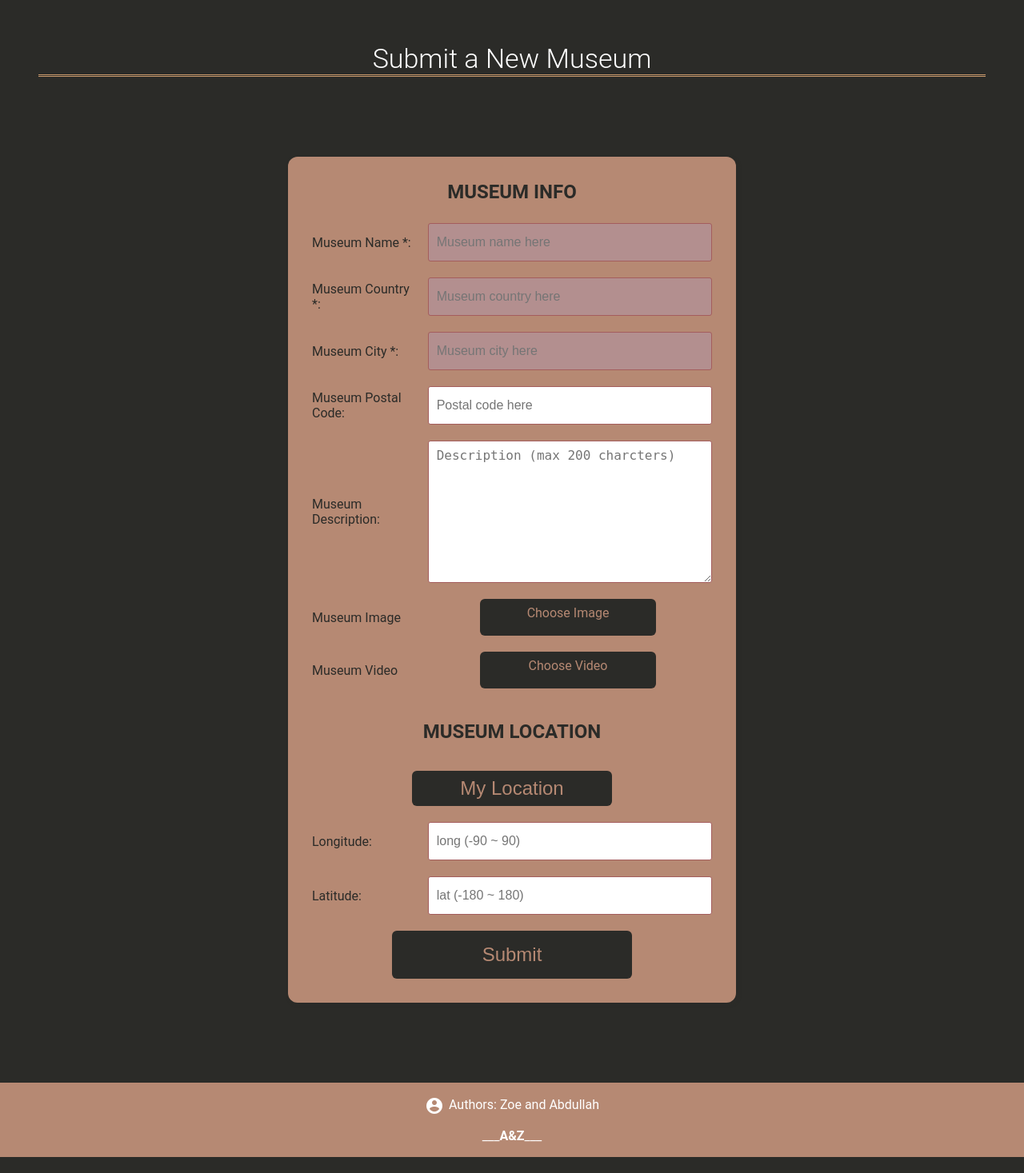
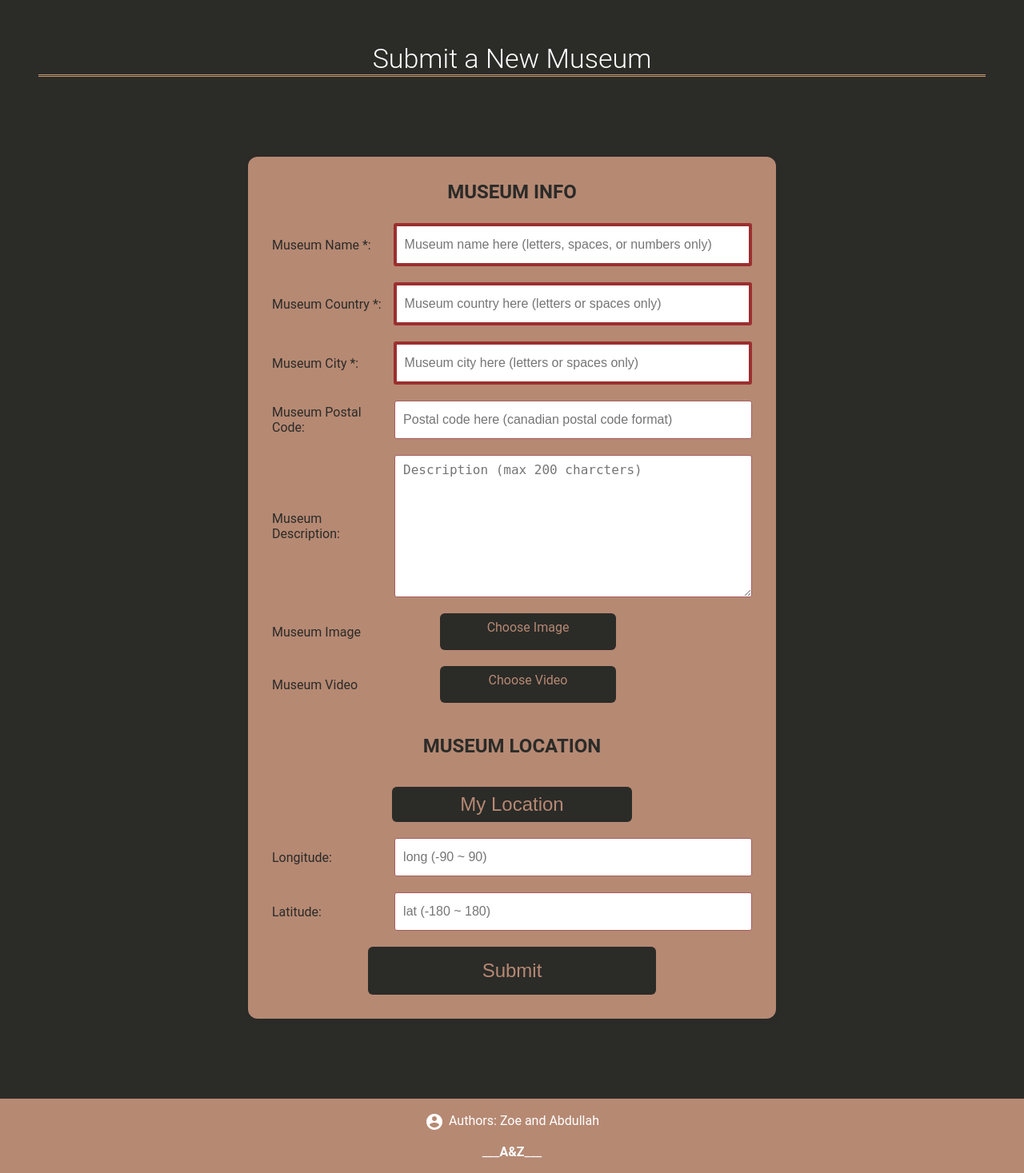
Before and after one commit to Zoe0709/COMPSCI_4WW3, a PHP site: page /submission.html in a window 1280 px wide. Shown: the part 55-1522 px from the top of the page at 80% size. Run offline with PHP 8.4, Linux system fonts and the light colour scheme.

Commit message:
Fixing small issues with the submission page.

```diff
--- a/js/submit.js
+++ b/js/submit.js
@@ -17,8 +17,8 @@ function showPosition(position) {
 
     // Change values in long/lat boxes to the position
     // retrieved in getLocation()
-    long.value = position.coords.longitude;
-    lat.value = position.coords.latitude;
+    long.value = Math.round(position.coords.longitude * 1000) / 1000;
+    lat.value = Math.round(position.coords.latitude * 1000) / 1000;
 }
 // fall back js validation
 function validate(form) {
--- a/styles/submission.css
+++ b/styles/submission.css
@@ -173,7 +173,7 @@ nav a:hover {
 /* Styling the form box  */
 
 .wrapper {
-    max-width: 500px;
+    max-width: 600px;
     background: #B68973;
     margin: 100px auto;
     /* adds a shadow for the form box (makes it look nicer)  */
@@ -238,7 +238,7 @@ nav a:hover {
 
 .wrapper .form .inputfield .input:focus,
 .wrapper .form .inputfield .textarea:focus {
-    border: 3px solid #A45D5D;
+    border: 1px solid #A45D5D;
 }
 
 
@@ -273,7 +273,7 @@ nav a:hover {
 }
 
 input:invalid {
-    background-color: #b38f8f !important;
+    border: 4px solid #9b2f2f !important;
 }
 
 
@@ -412,3 +412,7 @@ footer {
         color: #A45D5D;
     }
 }
+
+:root {
+    --animate-delay: 0.3s;
+}
--- a/submission.html
+++ b/submission.html
@@ -19,6 +19,7 @@
     <meta name="viewport" content="width = device-width, initial-scale = 1, minimum-scale = 1, maximum-scale = 5" />
 
     <!-- Referencing the css file -->
+    <link rel="stylesheet" href="https://cdnjs.cloudflare.com/ajax/libs/animate.css/4.1.1/animate.min.css" />
     <link rel="stylesheet" type="text/css" href="./styles/submission.css">
 
     <!-- Referencing the js file -->
@@ -141,7 +142,7 @@
 
             <!-- The form that will take the information about the Museum
             (A temporary URI to submit the form information ) -->
-            <form class="wrapper" onsubmit="return validate(this)">
+            <form class="wrapper animate__animated animate__fadeIn" onsubmit="return validate(this)">
 
                 <!-- The form is divided into 2 parts -->
                 <div class="form">
@@ -153,37 +154,37 @@
                         -->
 
                     <!-- The tittle for the first part in the form -->
-                    <div class="title">
+                    <div class="title animate__animated animate__fadeIn animate__delay-1s">
                         Museum Info
                     </div>
 
                     <!-- **REQUIRED** The name of the museum **REQUIRED** -->
-                    <div class="inputfield">
+                    <div class="inputfield animate__animated animate__fadeIn animate__delay-2s">
                         <label>Museum Name *:</label>
-                        <input type="text" pattern="^[a-zA-Z\s0-9]*$" class="input" name="musName" placeholder='Museum name here' required>
+                        <input type="text" pattern="^[a-zA-Z\s0-9]*$" class="input" name="musName" placeholder='Museum name here (letters, spaces, or numbers only)' required>
                     </div>
 
                     <!-- The country of the museum -->
-                    <div class="inputfield">
+                    <div class="inputfield animate__animated animate__fadeIn animate__delay-2s">
                         <label>Museum Country *:</label>
-                        <input type="text" pattern="^[a-zA-Z\s]*$" class="input" name="musCountry" placeholder='Museum country here' required>
+                        <input type="text" pattern="^[a-zA-Z\s]*$" class="input" name="musCountry" placeholder='Museum country here (letters or spaces only)' required>
                     </div>
 
                     <!-- The city of the museum -->
-                    <div class="inputfield">
+                    <div class="inputfield animate__animated animate__fadeIn animate__delay-2s">
                         <label>Museum City *:</label>
-                        <input type="text" pattern="^[a-zA-Z\s]*$" class="input" name="musCity" placeholder='Museum city here' required>
+                        <input type="text" pattern="^[a-zA-Z\s]*$" class="input" name="musCity" placeholder='Museum city here (letters or spaces only)' required>
                     </div>
 
                     <!-- The open hours of the museum -->
-                    <div class="inputfield">
+                    <div class="inputfield animate__animated animate__fadeIn animate__delay-2s">
                         <label>Museum Postal Code:</label>
-                        <input type="text" pattern="^[A-Za-z]\d[A-Za-z]\d[A-Za-z]\d$" class="input" name="musPostal" placeholder='Postal code here'>
+                        <input type="text" pattern="^[A-Za-z]\d[A-Za-z]\d[A-Za-z]\d$" class="input" name="musPostal" placeholder='Postal code here (canadian postal code format)'>
                     </div>
 
 
                     <!-- A brief description the museum -->
-                    <div class="inputfield">
+                    <div class="inputfield animate__animated animate__fadeIn animate__delay-3s">
                         <label>Museum Description:</label>
 
                         <!--
@@ -194,7 +195,7 @@
                     </div>
 
 
-                    <div class="inputfield">
+                    <div class="inputfield animate__animated animate__fadeIn animate__delay-3s">
 
                         <label>Museum Image</label>
                         <!-- Choosing an image for the museum -->
@@ -204,7 +205,7 @@
                         </label>
                     </div>
 
-                    <div class="inputfield">
+                    <div class="inputfield animate__animated animate__fadeIn animate__delay-3s">
 
                         <label>Museum Video</label>
                         <!-- Choosing a video for the museum -->
@@ -223,23 +224,23 @@
 
 
                     <!-- The tittle for the second part in the form -->
-                    <div class="title" style="margin-top: 40px;">
+                    <div class="title animate__animated animate__fadeIn animate__delay-4s" style="margin-top: 40px;">
                         Museum Location
                     </div>
 
                     <!-- The get my location button -->
-                    <div class="inputfield">
+                    <div class="inputfield animate__animated animate__fadeIn animate__delay-4s">
                         <input onclick='getLocation()' type="button" value="My Location" style="height: 92%; margin-top: 2%;margin-left: 25%;width: 50%;" class="btn">
                     </div>
 
                     <!-- The longitude of the musuem -->
-                    <div class="inputfield">
+                    <div class="inputfield animate__animated animate__fadeIn animate__delay-4s">
                         <label>Longitude:</label>
                         <input id='longitude' type="number" step='0.001' name='longitude' placeholder='long (-90 ~ 90)' min='-90' max='90' class="input">
                     </div>
 
                     <!-- The latitude of the musuem -->
-                    <div class="inputfield">
+                    <div class="inputfield animate__animated animate__fadeIn animate__delay-4s">
                         <label>Latitude:</label>
                         <input id='latitude' type="number" step='0.001' name='latitude' placeholder='lat (-180 ~ 180)' min='-180' max='180' class="input">
                     </div>
@@ -250,7 +251,7 @@
                             The submit button
 
                         -->
-                    <div class="inputfield">
+                    <div class="inputfield animate__animated animate__fadeIn animate__delay-4s">
                         <input type="submit" value="Submit" class="btn">
                     </div>
 
```
